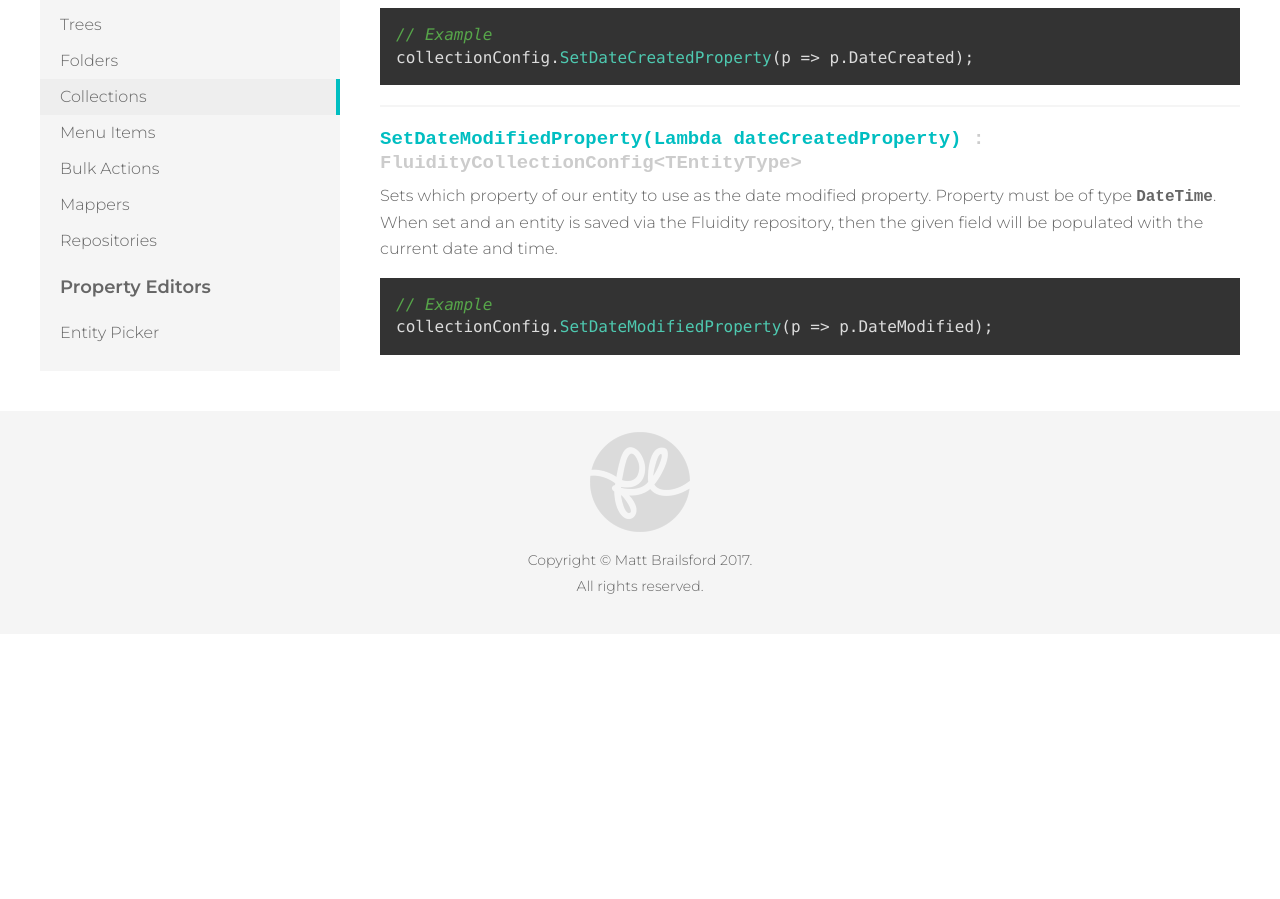
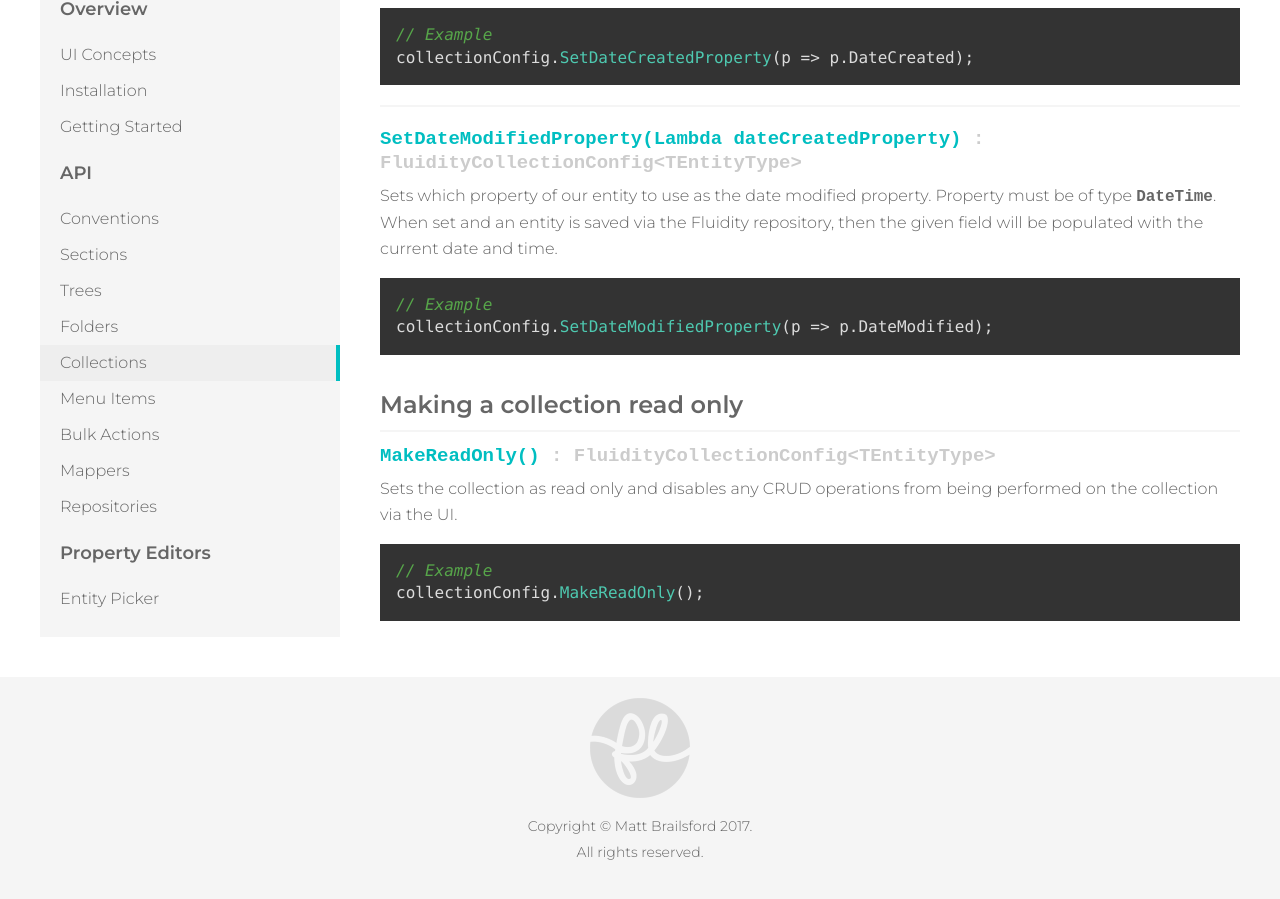
Before and after one commit to mattbrailsford/umbraco-fluidity, a Jekyll site: the page built from docs/_pages/02-api-04-collections.md, in a window 1280 px wide and 900 px high, scrolled down 3970 px. Built offline with Jekyll 4.4.1, drawn with Linux system fonts in a browser that asks for light colours; before the commit the page ends 4604 px from its top, so only the background shows below that.

Commit message:
Make readonly docs

`````diff
--- a/docs/_pages/02-api-04-collections.md
+++ b/docs/_pages/02-api-04-collections.md
@@ -170,3 +170,16 @@ Sets which property of our entity to use as the date modified property. Property
 // Example
 collectionConfig.SetDateModifiedProperty(p => p.DateModified);
 ````
+
+### Making a collection read only
+{: .mt}
+
+#### MakeReadOnly() *: FluidityCollectionConfig&lt;TEntityType&gt;*
+{: .signature}
+
+Sets the collection as read only and disables any CRUD operations from being performed on the collection via the UI.
+
+````csharp
+// Example
+collectionConfig.MakeReadOnly();
+````
`````
